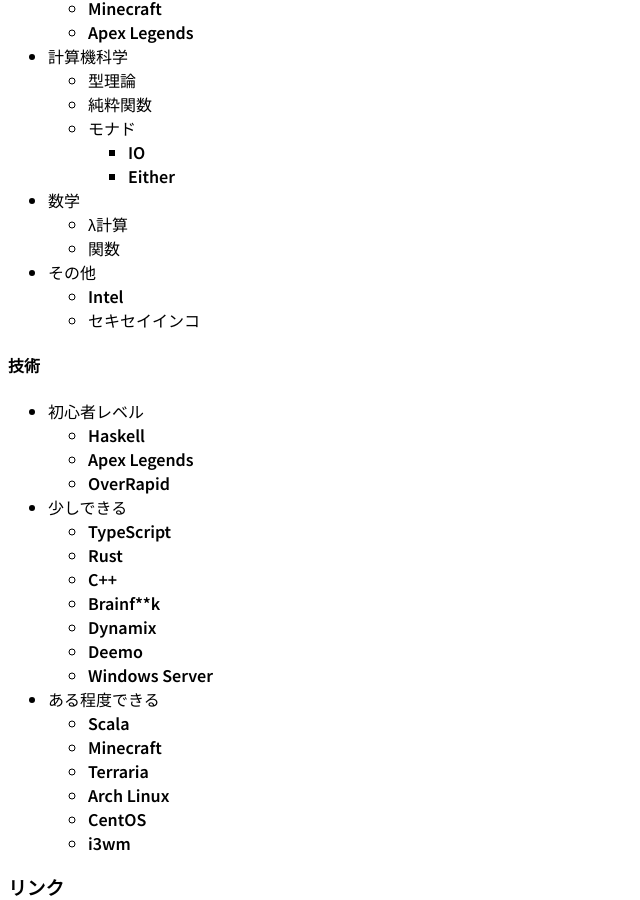
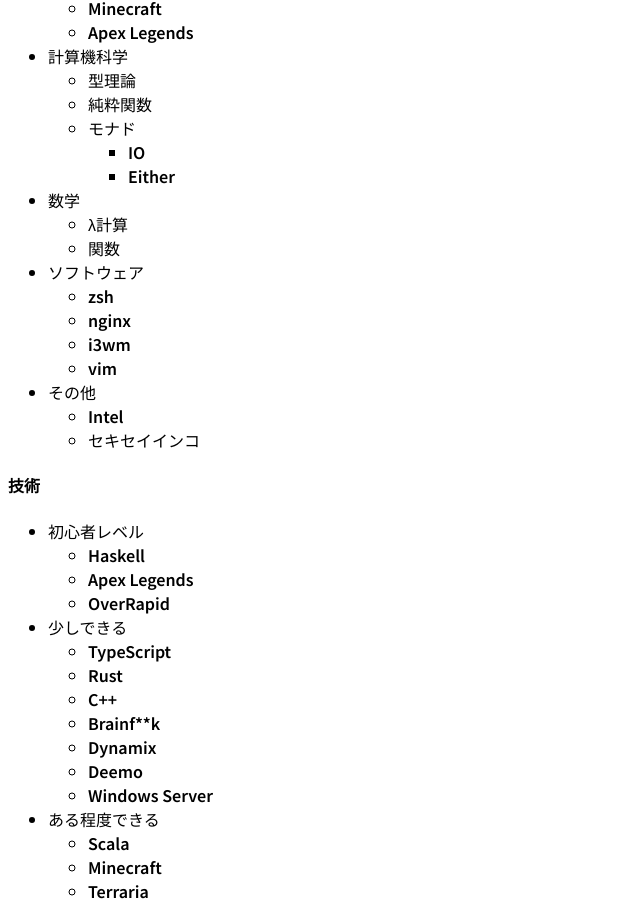
Before and after one commit to t-sasaki915/t-sasaki-net, a Jekyll site: the page built from docs/index.md, in a window 1280 px wide and 900 px high, scrolled down 575 px. Shown: the whole window, without its empty margins (0-640 px from the left). Built offline with Jekyll 4.4.1, drawn with Linux system fonts in a browser that asks for light colours; Markdown is read by kramdown in place of the engine named in the settings.

Commit message:
Update index.md

```diff
--- a/docs/index.md
+++ b/docs/index.md
@@ -34,6 +34,11 @@
 - 数学
   - λ計算
   - 関数
+- ソフトウェア
+  - zsh
+  - nginx
+  - i3wm
+  - vim
 - その他
   - Intel
   - セキセイインコ
```
